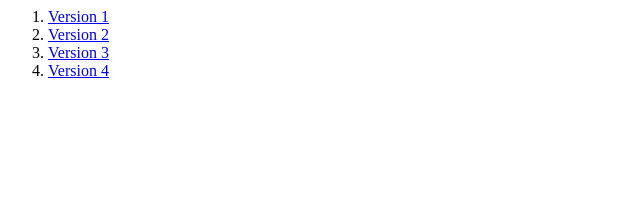
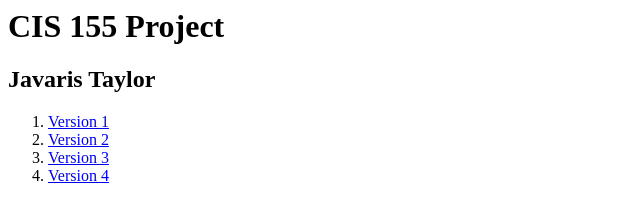
Before and after one commit to jaytaylor-dev/jaytaylor-dev.github.io, a plain HTML site: page index.html in a window 1280 px wide. Shown: the whole page, without its empty margins (0-640 px from the left). Drawn offline with Linux system fonts and the light colour scheme.

Commit message:
Update index.html

```diff
--- a/index.html
+++ b/index.html
@@ -5,6 +5,8 @@
     <title>CIS 155 Web Project</title>
 </head>
 <body>
+    <h1>CIS 155 Project</h1>
+    <h2>Javaris Taylor</h2>
     <ol>
         <li><a href="https://jaytaylor-dev.github.io/project/V1/">Version 1</a></li>
         <li><a href="https://jaytaylor-dev.github.io/project/V2/">Version 2</a></li>
```
